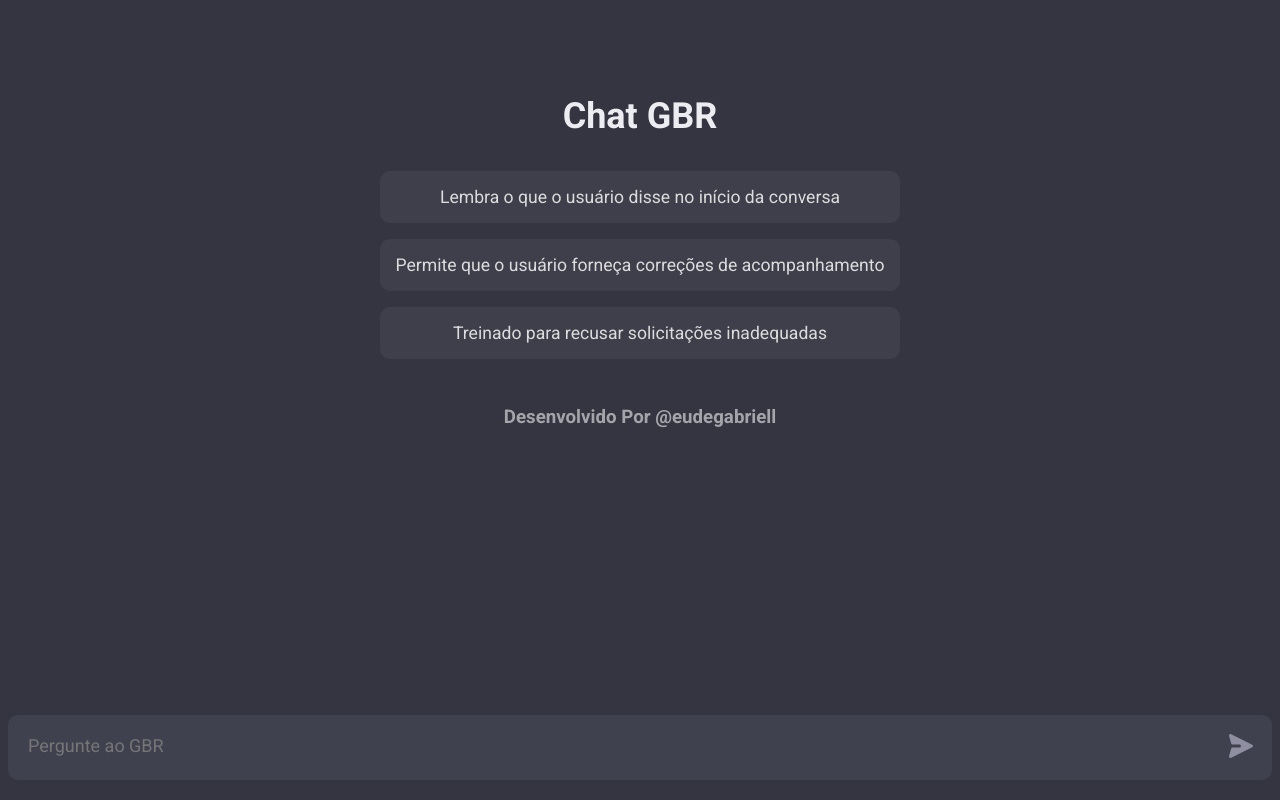
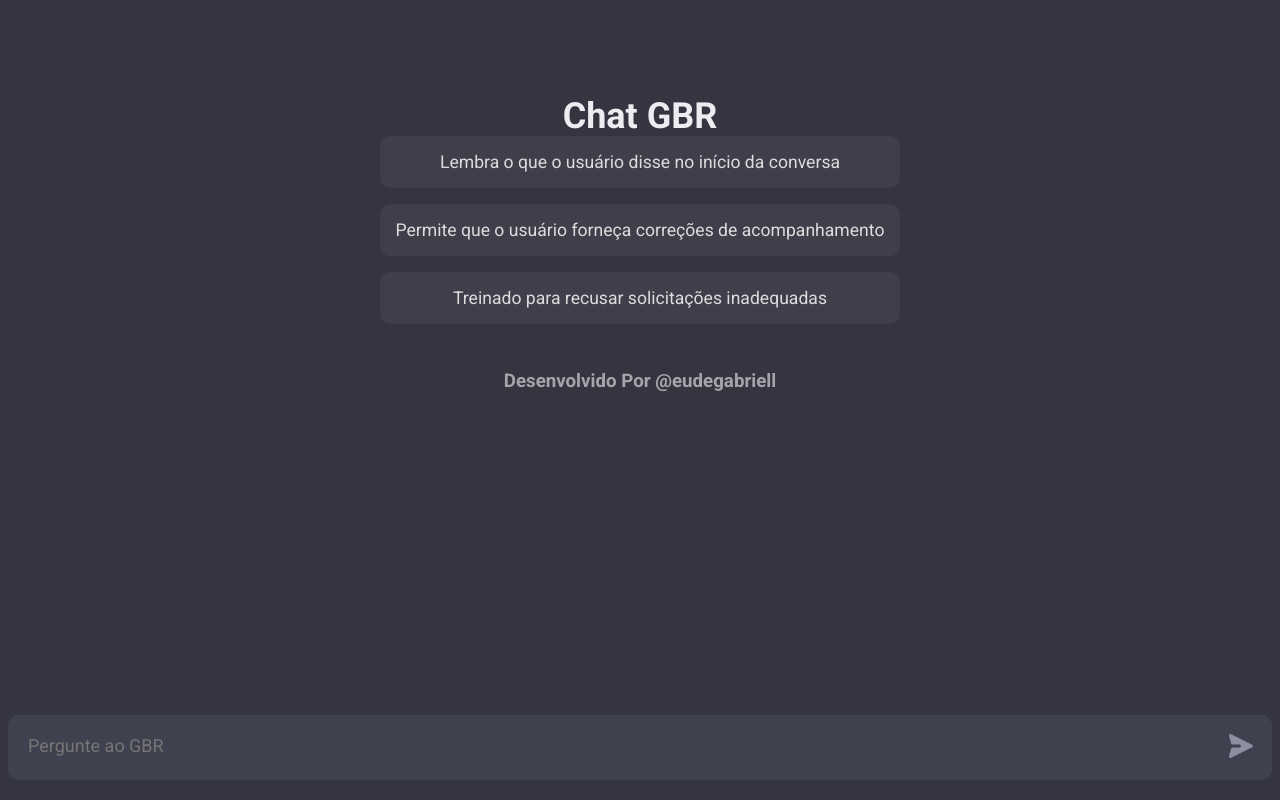
Before and after one commit to gbrhacking/chatgpy, a website built with Vite: page client/index.html in a window 1280 px wide. Built offline with nearby package versions, Linux system fonts and the light colour scheme; some icons are missing.

Commit message:
Update index.html

```diff
--- a/client/index.html
+++ b/client/index.html
@@ -19,7 +19,6 @@
       <h1>Chat GBR</h1>
       <div class="col-2">
         <div class="card">
-          <h2>
           </h2>
           <span>Lembra o que o usuário disse no início da conversa</span>
           <span>Permite que o usuário forneça correções de acompanhamento</span>
```
